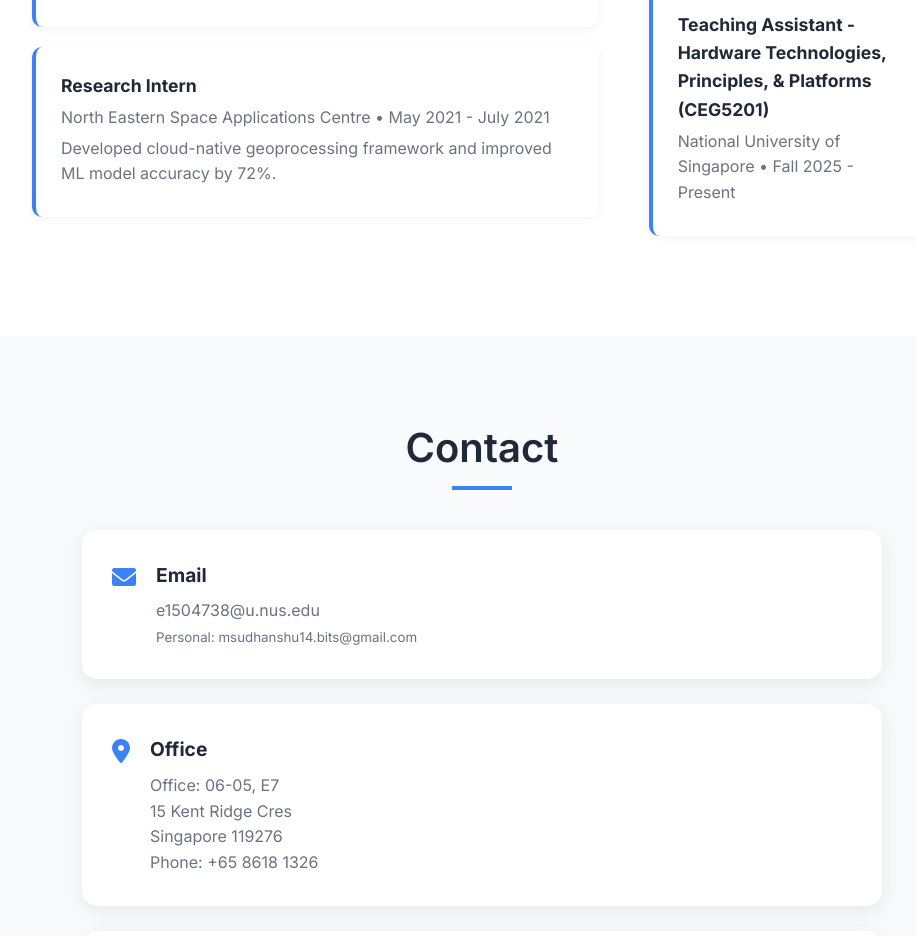
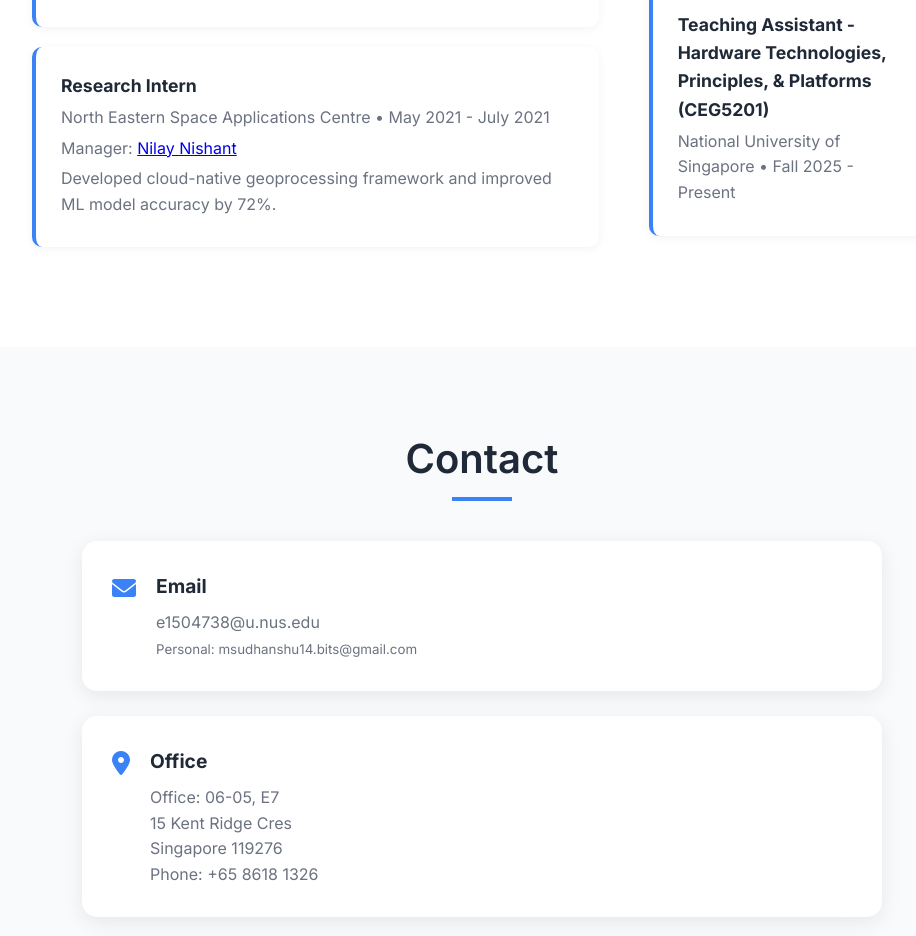
Before and after one commit to msudhanshu10/msudhanshu10.github.io, a plain HTML site: page index.html in a window 1280 px wide. Shown: the part 3858-4794 px from the top of the page, without its empty margins (158-1074 px from the left). Drawn offline with Linux system fonts and the light colour scheme.

Commit message:
Add manager to Research Intern position
- Add Nilay Nishant as manager for NESAC Research Intern position
- Include LinkedIn profile link for professional networking
- Complete supervisor/manager information across all work experiences

🤖 Generated with [Claude Code](https://claude.ai/code)

Co-Authored-By: Claude <noreply@anthropic.com>

```diff
--- a/index.html
+++ b/index.html
@@ -172,6 +172,7 @@
                         <div class="teaching-item">
                             <h4>Research Intern</h4>
                             <p>North Eastern Space Applications Centre • May 2021 - July 2021</p>
+                            <p>Manager: <a href="https://www.linkedin.com/in/nilay-nishant-119a9761/" target="_blank">Nilay Nishant</a></p>
                             <p>Developed cloud-native geoprocessing framework and improved ML model accuracy by 72%.</p>
                         </div>
                     </div>
```
